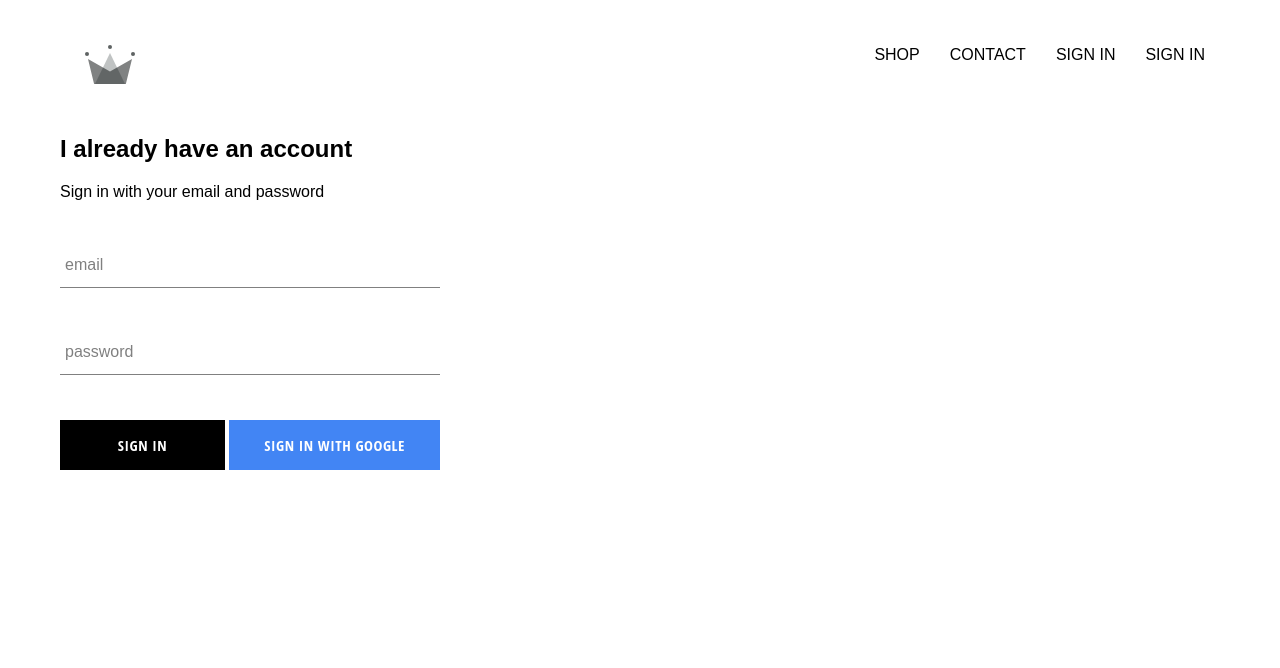
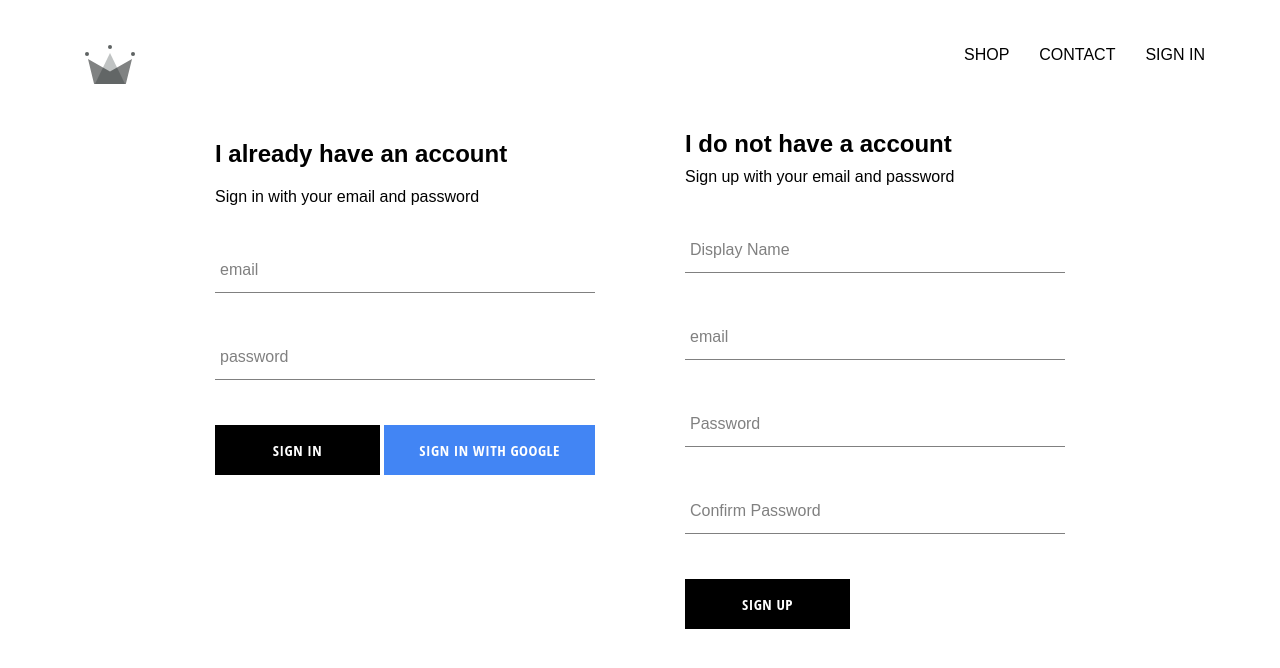
Before and after one commit to simonhlee97/edutools, a React (Create React App) app: page /signin in a window 1280 px wide. Shown: the top 668 px of the page. Built offline with nearby package versions, Linux system fonts and the light colour scheme; no server answers.

Commit message:
firebase users can sign up with google or email and firestore db creates users collection

```diff
--- a/src/App.js
+++ b/src/App.js
@@ -4,7 +4,7 @@
 import HomePage from './pages/homepage/homepage.js'
 import Header from './components/header/header.component';
 import SignInAndUpPage from './pages/sign-in-and-up/sign-in-and-up.component';
-import {auth} from './firebase/firebase.utils';
+import { auth, createUserProfileDocument } from './firebase/firebase.utils';
 import './App.css';
 
 class App extends React.Component {
@@ -16,19 +16,33 @@
 		}
 	}
 
-	unsubscribeFromAuth = null
+	unsubscribeFromAuth = null;
+
 
 	componentDidMount() {
-		this.unsubscribeFromAuth = auth.onAuthStateChanged(user => {
-			this.setState({ currentUser: user });
+    this.unsubscribeFromAuth = auth.onAuthStateChanged(async userAuth => {
+      if (userAuth) {
+        const userRef = await createUserProfileDocument(userAuth);
 
-			console.log(user);
-		})
-	}
+        userRef.onSnapshot(snapShot => {
+          this.setState({
+            currentUser: {
+              id: snapShot.id,
+              ...snapShot.data()
+            }
+          });
 
-	componentWillUnmount() {
-		this.unsubscribeFromAuth();
-	}
+          console.log(this.state);
+        });
+      }
+
+      this.setState({ currentUser: userAuth });
+    });
+  }
+
+  componentWillUnmount() {
+    this.unsubscribeFromAuth();
+  }
 
 	render() {
 		return (
--- a/src/components/header/header.component.jsx
+++ b/src/components/header/header.component.jsx
@@ -17,13 +17,14 @@
       <Link className='option' to='/shop'>
         CONTACT
       </Link>
+      {currentUser ? (
+        <div className='option' onClick={() => auth.signOut()}>
+          SIGN OUT
+        </div>
+      ) : (
         <Link className='option' to='/signin'>
           SIGN IN
         </Link>
-		{ currentUser ? (
-			<div className='option' onClick={() => auth.signOut() }>SIGN OUT</div>
-		) : (
-			<Link className='option' to='/signin'>SIGN IN</Link>
       )}
     </div>
   </div>
--- a/src/components/sign-up/sign-up.component.jsx
+++ b/src/components/sign-up/sign-up.component.jsx
@@ -1,52 +1,95 @@
 import React from 'react';
 import './sign-up.styles.scss';
+import FormInput from '../form-input/form-input.component';
+import CustomButton from '../custom-button/custom-button.component';
+import { auth, createUserProfileDocument} from '../../firebase/firebase.utils';
 
 class SignUp extends React.Component {
 	constructor(props) {
 		super(props);
 		this.state = {
+			displayName: '',
 			email: '',
-			password: ''
+			password: '',
+			confirmPassword: ''
 		}
 	}
 
-	handleSubmit = event => {
+	handleSubmit = async event => {
 		event.preventDefault();
-
-		this.setState({ email: '', password: '' })
+		const  { displayName, email, password, confirmPassword } = this.state;
+		if(password !== confirmPassword) {
+			alert('Passwords Did not match!');
+			return;
+		}
+		try {
+			const {user} = await auth.createUserWithEmailAndPassword(email, password);
+			await createUserProfileDocument(user, {displayName} );
+			this.setState({
+				displayName: '',
+				email: '',
+				password: '',
+				confirmPassword: ''
+			})
+		} catch (error) {
+			console.log(error);
+		}
 	}
 
 	handleChange = event => {
 		const { value, name } = event.target;
-		this.setState( { [name]: value } )
+		this.setState( { [name]: value } );
 	}
 
 	render() {
-		return (
-			<div className='sign-up'>
-				<h2>I don't have an account</h2>
-				<span>Sign up with email and password</span>
+    	const { displayName, email, password, confirmPassword } = this.state;
+    	return (
+      		<div className='sign-up'>
+        		<h2 className='title'>I do not have a account</h2>
+        		<span>Sign up with your email and password</span>
 
-				<form onSubmit={this.handleSubmit}>
-					<input
-						name='email'
-						type="email"
+				<form className='sign-up-form' onSubmit={this.handleSubmit}>
+					<FormInput
+						type="text"
+						name='displayName'
+						value={displayName}
+						label="Display Name"
 						onChange={this.handleChange}
-						value={this.state.email}
 						required
 					/>
-					<label>Email</label>
 
-					<input
+					<FormInput
+						type="email"
+						name='email'
+						value={email}
+						label="email"
+						onChange={this.handleChange}
+						required
+					/>
+
+
+					<FormInput
 						name='password'
 						type="password"
 						onChange={this.handleChange}
-						value={this.state.password}
+						value={password}
 						required
+						label="Password"
 					/>
-					<label>Password</label>
 
-					<input type="submit" value='Submit Form' />
+					<FormInput
+						name='confirmPassword'
+						type="password"
+						onChange={this.handleChange}
+						value={confirmPassword}
+						required
+						label="Confirm Password"
+					/>
+
+					<CustomButton type='submit'>SIGN UP</CustomButton>
+
+
+
 				</form>
 			</div>
 		);
--- a/src/components/sign-up/sign-up.styles.scss
+++ b/src/components/sign-up/sign-up.styles.scss
@@ -0,0 +1,8 @@
+.sign-up {
+	display: flex;
+	flex-direction: column;
+	width: 380px;
+	.title{
+		margin: 10px 0;
+	}
+}
--- a/src/pages/sign-in-and-up/sign-in-and-up.component.jsx
+++ b/src/pages/sign-in-and-up/sign-in-and-up.component.jsx
@@ -2,10 +2,13 @@
 import './sign-in-and-up.styles.scss';
 
 import SignIn from '../../components/sign-in/sign-in.component';
+import SignUp from '../../components/sign-up/sign-up.component';
+
 
 const SignInAndUpPage = () => (
 	<div className='sign-in-and-up'>
 		<SignIn />
+		<SignUp />
 	</div>
 );
 
--- a/src/pages/sign-in-and-up/sign-in-and-up.styles.scss
+++ b/src/pages/sign-in-and-up/sign-in-and-up.styles.scss
@@ -1,3 +1,6 @@
-h1 {
-
+.sign-in-and-up {
+	width: 850px;
+	display: flex;
+	justify-content: space-between;
+	margin: 30px auto;
 }
```
Lines whose indentation alone changed are shown as unchanged.
